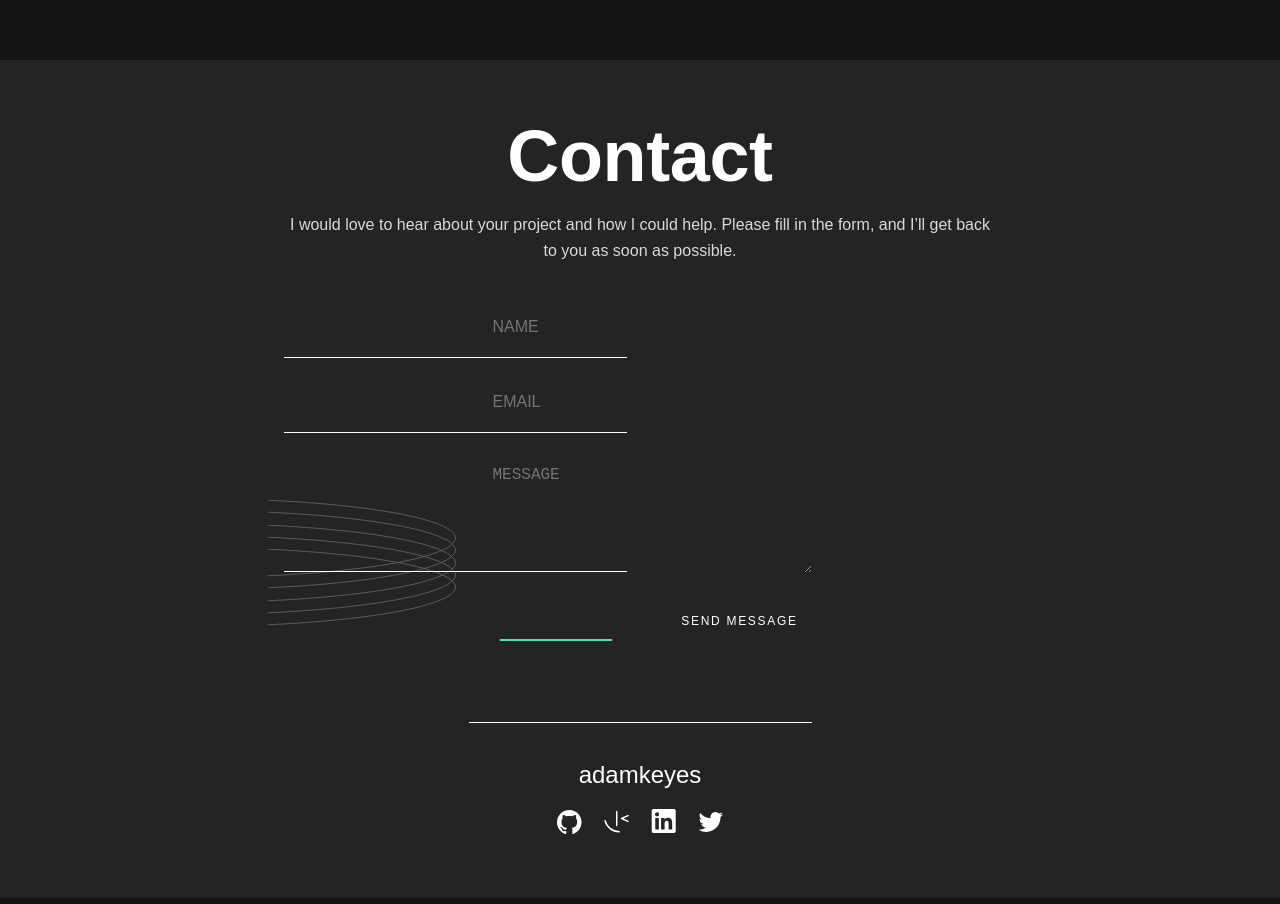
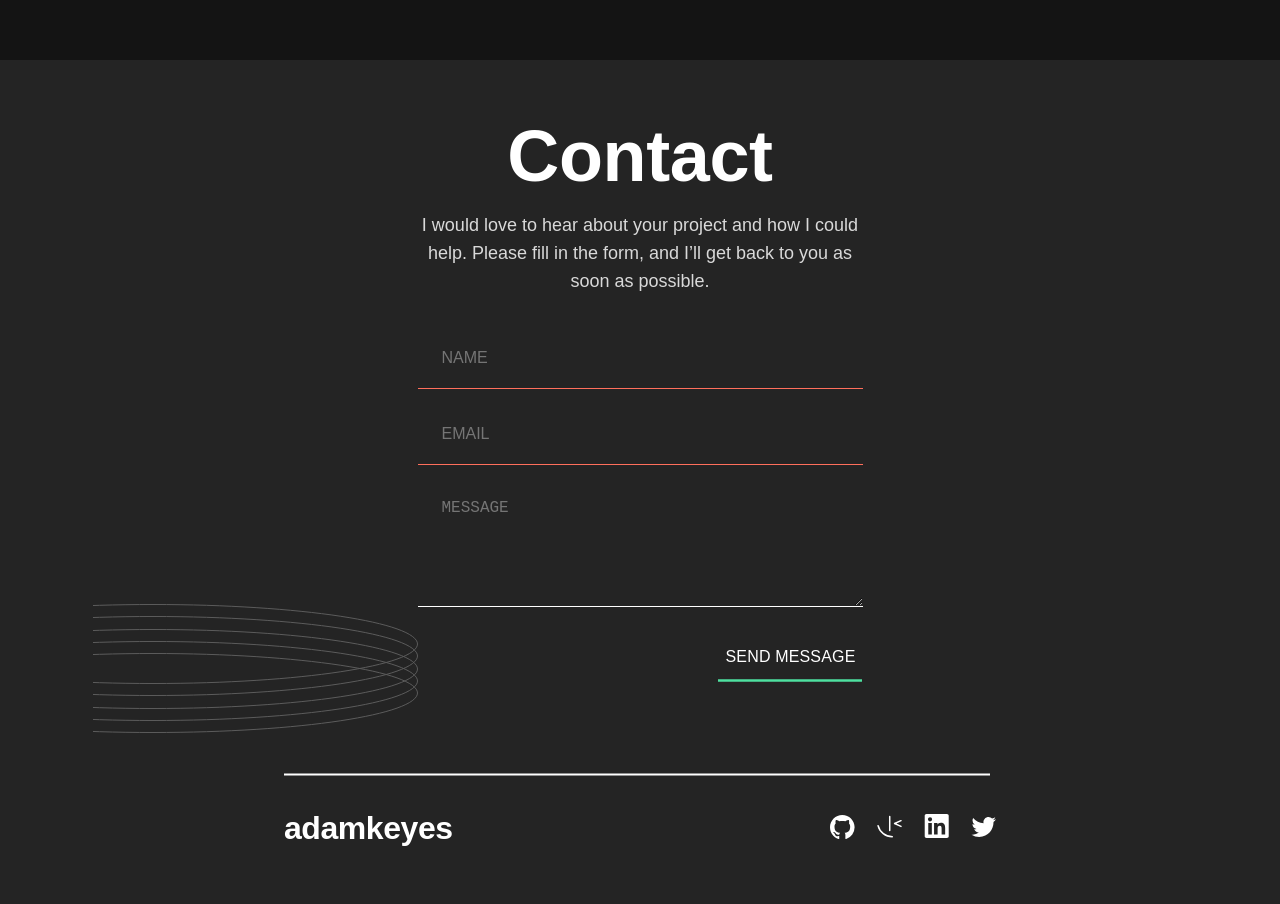
Before and after one commit to AnnaofAmber/single-page-developer-portfolio, a plain HTML site: page index.html in a window 1280 px wide. Shown: the part 2760-3664 px from the top of the page. Drawn offline with Linux system fonts and the light colour scheme.

Commit message:
adaptive for tablet and desktop section 4 and footer

```diff
--- a/css/styles.css
+++ b/css/styles.css
@@ -598,12 +598,6 @@ line-height: 1.55
 }
 
 
-/* .underlink-line-projects{
-  position: absolute;
-  top: 36px;
-  left: 239px;
-} */
-
 .list-projects{
   margin-top: 40px;
 }
@@ -703,8 +697,40 @@ display: flex;
   background-color: var(--color-dark-grey);
 }
 
+@media only screen and (min-width: 768px) {
+  .section-contact{
+    padding-bottom: 104px;
+  }
+}
+@media only screen and (min-width: 1440px) {
+  .section-contact{
+    padding-top: 84px;
+  }
+}
+
+@media only screen and (min-width: 768px) {
+.contact-container{
+  max-width: 445px;
+}
+}
+
+@media only screen and (min-width: 1440px) {
+  .contact-container{
+    max-width: 1110px;
+    display: flex;
+    gap: 220px;
+  }
+  }
+
 .contact-title {
   margin-bottom: 20px;
+}
+
+@media only screen and (min-width: 1440px) {
+  .contact-title {
+    text-align: left;
+    margin-bottom: 36px;
+  }
 }
 
 .contact-text{
@@ -714,12 +740,27 @@ display: flex;
   line-height: 1.62
 }
 
+@media only screen and (min-width: 768px) {
+  .contact-text{
+    font-size: 18px;
+    line-height: 1.55;
+  }
+}
+
+@media only screen and (min-width: 1440px) {
+  .contact-text{
+   width: 445px;
+   text-align: left;
+
+  }
+}
+
 .contact-form {
   position: relative;
 }
 
+
 .contact-input {
-/* background-color: transparent; */
 display: block;
 border: none;
 padding-left: 24px;
@@ -729,10 +770,27 @@ margin-left: auto;
 margin-right: auto;
 width: 317px;
 height: 25px;
+background-color: transparent;
+outline: none;
+border-bottom: 1px solid var(--color-white);
+color: var(--color-white);
+}
 
-background-color: transparent;
+.contact-input:hover{
+  border-bottom: 1px solid var(--color-accent-green);
 }
-.contact-label {
+.contact-input:focus{
+  border-bottom: 1px solid var(--color-accent-green);
+}
+
+.contact-input:invalid{
+  border-bottom: 1px solid var(--color-red);
+}
+
+@media only screen and (min-width: 768px) {
+  .contact-input{
+   width: 419px;
+ }
 }
 
 .contact-input::placeholder{
@@ -746,9 +804,24 @@ background-color: transparent;
   padding-left: 24px;
   padding-bottom: 81px;
   margin-bottom: 32px;
+  background-color: transparent;
+  outline: none;
+  border-bottom: 1px solid var(--color-white);
+  color: var(--color-white);
+}
+.contact-textarea:hover{
+  border-bottom: 1px solid var(--color-accent-green);
+}
+.contact-textarea:focus{
+  border-bottom: 1px solid var(--color-accent-green);
+}
 
-  background-color: transparent;
+@media only screen and (min-width: 768px) {
+   .contact-textarea{
+    width: 419px;
+  }
 }
+
 .contact-textarea::placeholder{
   font-size: 16px;
 }
@@ -758,35 +831,73 @@ position: relative;
 }
 
 
+.contact-btn{
+  position: relative;
+}
+
 .btn-contact-form{
 margin-left: 199px;
 border: none;
 height: 26px;
 width: 142px;
-
-font-size: 12px;
+font-size: 16px;
 font-weight: 400;
 line-height: 1.62;
 color: var(--color-white);
 background-color: transparent;
-letter-spacing: 0.143em;
+letter-spacing: 0.01em;
+cursor: pointer;
+}
+.btn-contact-form:hover{
+  color: var(--color-accent-green);
+}
+.btn-contact-form:focus{
+  color: var(--color-accent-green);
 }
 
-.section-contact-line{
+@media only screen and (min-width: 768px) {
+  .btn-contact-form{
+    margin-left: 301px;
+  }
+}
+
+/* .section-contact-line{
   position: absolute;
   top: 43px;
   left: 0px;
 }
+
+@media only screen and (min-width: 768px) {
+.section-contact-line{
+ width: 445px;
+ height: 2px;
+
+}
+}
+
 .section-contact-line-textarea{
   position: absolute;
   top: 107px;
   left: 0px;
 }
 
+@media only screen and (min-width: 768px) {
+  .section-contact-line-textarea{
+    width: 445px;
+    height: 2px;
+  }
+} */
+
 .underbutton-line-contact{
   position: absolute;
-  top: 325px;
+  top: 36px;
   left: 200px
+}
+
+@media only screen and (min-width: 768px) {
+  .underbutton-line-contact{
+    left: 300px
+  }
 }
 
 .section-contact-oval{
@@ -795,7 +906,20 @@ letter-spacing: 0.143em;
 .oval-contact {
   position: absolute;
   top: -137px;
-  left: -16px;
+  left: -157px;
+}
+
+@media only screen and (min-width: 768px) {
+  .oval-contact {
+    top: -65px;
+    left: -325px;
+  }
+}
+@media only screen and (min-width: 1440px) {
+  .oval-contact {
+    top: 243px;
+    left: -1495px;
+  }
 }
 
 /**
@@ -819,9 +943,26 @@ letter-spacing: 0.143em;
   position: relative;
 }
 
+@media only screen and (min-width: 768px) {
+  .footer-container{
+    flex-direction: row;
+    justify-content: space-between;
+  }
+}
+
 .footer-text{
   margin: 0;
   font-size: 24px;
+}
+
+@media only screen and (min-width: 768px) {
+   .footer-text{
+    font-size: 32px;
+    font-style: normal;
+    font-weight: 700;
+    line-height: 32px;
+    letter-spacing: -0.444px;
+  }
 }
 
 .footer-line{
@@ -829,3 +970,17 @@ letter-spacing: 0.143em;
   top: -39px;
 
 }
+
+@media only screen and (min-width: 768px) {
+  .footer-line{
+  width: 706px;
+  height: 3px;
+  }
+}
+
+@media only screen and (min-width: 1440px) {
+  .footer-line{
+  width: 1110px;
+  height: 4px;
+  }
+}
--- a/index.html
+++ b/index.html
@@ -329,12 +329,13 @@
       </section>
 
       <section class="section-contact" id="contact">
-        <div class="container">
+        <div class="container contact-container">
+          <div>
           <h2 class="section-title contact-title">Contact</h2>
           <p class="contact-text">
             I would love to hear about your project and how I could help. Please
             fill in the form, and I’ll get back to you as soon as possible.
-          </p>
+          </p></div>
           <form class="contact-form">
             <div class="contact-item">
             <label class="contact-lable hidden" for="user-name">NAME</label>
@@ -344,10 +345,10 @@
            name="user-name"
            id="user-name"
            placeholder="NAME"
+           required
+           minlength="3"
            >
-           <svg class="section-contact-line" width="343" height="1">
-            <use href="./assets/images/icons/symbol-defs.svg#icon-mob-between-section"></use>
-          </svg>
+
         </div>
 
           <div class="contact-item">
@@ -357,37 +358,38 @@
            type="email"
            name="user-email"
            id="user-email"
-           placeholder="EMAIL">
-           <svg class="section-contact-line" width="343" height="1">
-            <use href="./assets/images/icons/symbol-defs.svg#icon-mob-between-section"></use>
-          </svg>
+           placeholder="EMAIL"
+           required>
+
+
         </div>
 
           <div class="contact-item">
            <label class="contact-label hidden" for="user-message">MESSAGE</label>
            <textarea class="contact-textarea" name="user-message" id="user-message" placeholder="MESSAGE"></textarea>
-           <svg class="section-contact-line-textarea" width="343" height="1">
-            <use href="./assets/images/icons/symbol-defs.svg#icon-mob-between-section"></use>
-          </svg>
+
           </div>
-
+          <div class="contact-btn">
           <button class="btn-contact-form" type="submig"> SEND MESSAGE</button>
-          <svg class="underbutton-line-contact" width="144" height="2">
+          <svg class="underbutton-line-contact" width="144" height="3">
             <use href="./assets/images/icons/symbol-defs.svg#icon-green-rect"></use>
-          </svg>
+          </svg></div>
 
 
 
           </form>
-          <div class="section-contact-oval"> <svg class="oval-contact" width="188" height="129" viewBox="0 0 188 129" fill="none" xmlns="http://www.w3.org/2000/svg">
-            <g opacity="0.25">
-            <path d="M187.5 40C187.5 42.5213 185.806 45.0875 182.319 47.659C178.846 50.2209 173.692 52.713 167.007 55.0989C153.642 59.8685 134.275 64.1724 110.309 67.7899C62.3846 75.0237 -3.83923 79.5 -77 79.5C-150.161 79.5 -216.385 75.0237 -264.309 67.7899C-288.275 64.1724 -307.642 59.8685 -321.007 55.0989C-327.692 52.713 -332.846 50.2209 -336.319 47.659C-339.806 45.0875 -341.5 42.5213 -341.5 40C-341.5 37.4787 -339.806 34.9125 -336.319 32.341C-332.846 29.7791 -327.692 27.287 -321.007 24.9011C-307.642 20.1315 -288.275 15.8276 -264.309 12.2101C-216.385 4.97631 -150.161 0.5 -77 0.5C-3.83923 0.5 62.3846 4.97631 110.309 12.2101C134.275 15.8276 153.642 20.1315 167.007 24.9011C173.692 27.287 178.846 29.7791 182.319 32.341C185.806 34.9125 187.5 37.4787 187.5 40Z" stroke="white"/>
-            <path d="M187.5 52C187.5 54.5213 185.806 57.0875 182.319 59.659C178.846 62.2209 173.692 64.713 167.007 67.0989C153.642 71.8685 134.275 76.1724 110.309 79.7899C62.3846 87.0237 -3.83923 91.5 -77 91.5C-150.161 91.5 -216.385 87.0237 -264.309 79.7899C-288.275 76.1724 -307.642 71.8685 -321.007 67.0989C-327.692 64.713 -332.846 62.2209 -336.319 59.659C-339.806 57.0875 -341.5 54.5213 -341.5 52C-341.5 49.4787 -339.806 46.9125 -336.319 44.341C-332.846 41.7791 -327.692 39.287 -321.007 36.9011C-307.642 32.1315 -288.275 27.8276 -264.309 24.2101C-216.385 16.9763 -150.161 12.5 -77 12.5C-3.83923 12.5 62.3846 16.9763 110.309 24.2101C134.275 27.8276 153.642 32.1315 167.007 36.9011C173.692 39.287 178.846 41.7791 182.319 44.341C185.806 46.9125 187.5 49.4787 187.5 52Z" stroke="white"/>
-            <path d="M187.5 65C187.5 67.5213 185.806 70.0875 182.319 72.659C178.846 75.2209 173.692 77.713 167.007 80.0989C153.642 84.8685 134.275 89.1724 110.309 92.7899C62.3846 100.024 -3.83923 104.5 -77 104.5C-150.161 104.5 -216.385 100.024 -264.309 92.7899C-288.275 89.1724 -307.642 84.8685 -321.007 80.0989C-327.692 77.713 -332.846 75.2209 -336.319 72.659C-339.806 70.0875 -341.5 67.5213 -341.5 65C-341.5 62.4787 -339.806 59.9125 -336.319 57.341C-332.846 54.7791 -327.692 52.287 -321.007 49.9011C-307.642 45.1315 -288.275 40.8276 -264.309 37.2101C-216.385 29.9763 -150.161 25.5 -77 25.5C-3.83923 25.5 62.3846 29.9763 110.309 37.2101C134.275 40.8276 153.642 45.1315 167.007 49.9011C173.692 52.287 178.846 54.7791 182.319 57.341C185.806 59.9125 187.5 62.4787 187.5 65Z" stroke="white"/>
-            <path d="M187.5 77C187.5 79.5213 185.806 82.0875 182.319 84.659C178.846 87.2209 173.692 89.713 167.007 92.0989C153.642 96.8685 134.275 101.172 110.309 104.79C62.3846 112.024 -3.83923 116.5 -77 116.5C-150.161 116.5 -216.385 112.024 -264.309 104.79C-288.275 101.172 -307.642 96.8685 -321.007 92.0989C-327.692 89.713 -332.846 87.2209 -336.319 84.659C-339.806 82.0875 -341.5 79.5213 -341.5 77C-341.5 74.4787 -339.806 71.9125 -336.319 69.341C-332.846 66.7791 -327.692 64.287 -321.007 61.9011C-307.642 57.1315 -288.275 52.8276 -264.309 49.2101C-216.385 41.9763 -150.161 37.5 -77 37.5C-3.83923 37.5 62.3846 41.9763 110.309 49.2101C134.275 52.8276 153.642 57.1315 167.007 61.9011C173.692 64.287 178.846 66.7791 182.319 69.341C185.806 71.9125 187.5 74.4787 187.5 77Z" stroke="white"/>
-            <path d="M187.5 89C187.5 91.5213 185.806 94.0875 182.319 96.659C178.846 99.2209 173.692 101.713 167.007 104.099C153.642 108.868 134.275 113.172 110.309 116.79C62.3846 124.024 -3.83923 128.5 -77 128.5C-150.161 128.5 -216.385 124.024 -264.309 116.79C-288.275 113.172 -307.642 108.868 -321.007 104.099C-327.692 101.713 -332.846 99.2209 -336.319 96.659C-339.806 94.0875 -341.5 91.5213 -341.5 89C-341.5 86.4787 -339.806 83.9125 -336.319 81.341C-332.846 78.7791 -327.692 76.287 -321.007 73.9011C-307.642 69.1315 -288.275 64.8276 -264.309 61.2101C-216.385 53.9763 -150.161 49.5 -77 49.5C-3.83923 49.5 62.3846 53.9763 110.309 61.2101C134.275 64.8276 153.642 69.1315 167.007 73.9011C173.692 76.287 178.846 78.7791 182.319 81.341C185.806 83.9125 187.5 86.4787 187.5 89Z" stroke="white"/>
-            </g>
-            </svg></div>
+          <div class="section-contact-oval">
+            <svg class="oval-contact" width="325" height="129" viewBox="0 0 325 129" fill="none" xmlns="http://www.w3.org/2000/svg">
+              <g opacity="0.25">
+              <path d="M324.5 40C324.5 42.5213 322.806 45.0875 319.319 47.659C315.846 50.2209 310.692 52.713 304.007 55.0989C290.642 59.8685 271.275 64.1724 247.309 67.7899C199.385 75.0237 133.161 79.5 60 79.5C-13.1608 79.5 -79.3846 75.0237 -127.309 67.7899C-151.275 64.1724 -170.642 59.8685 -184.007 55.0989C-190.692 52.713 -195.846 50.2209 -199.319 47.659C-202.806 45.0875 -204.5 42.5213 -204.5 40C-204.5 37.4787 -202.806 34.9125 -199.319 32.341C-195.846 29.7791 -190.692 27.287 -184.007 24.9011C-170.642 20.1315 -151.275 15.8276 -127.309 12.2101C-79.3846 4.97631 -13.1608 0.5 60 0.5C133.161 0.5 199.385 4.97631 247.309 12.2101C271.275 15.8276 290.642 20.1315 304.007 24.9011C310.692 27.287 315.846 29.7791 319.319 32.341C322.806 34.9125 324.5 37.4787 324.5 40Z" stroke="white"/>
+              <path d="M324.5 52C324.5 54.5213 322.806 57.0875 319.319 59.659C315.846 62.2209 310.692 64.713 304.007 67.0989C290.642 71.8685 271.275 76.1724 247.309 79.7899C199.385 87.0237 133.161 91.5 60 91.5C-13.1608 91.5 -79.3846 87.0237 -127.309 79.7899C-151.275 76.1724 -170.642 71.8685 -184.007 67.0989C-190.692 64.713 -195.846 62.2209 -199.319 59.659C-202.806 57.0875 -204.5 54.5213 -204.5 52C-204.5 49.4787 -202.806 46.9125 -199.319 44.341C-195.846 41.7791 -190.692 39.287 -184.007 36.9011C-170.642 32.1315 -151.275 27.8276 -127.309 24.2101C-79.3846 16.9763 -13.1608 12.5 60 12.5C133.161 12.5 199.385 16.9763 247.309 24.2101C271.275 27.8276 290.642 32.1315 304.007 36.9011C310.692 39.287 315.846 41.7791 319.319 44.341C322.806 46.9125 324.5 49.4787 324.5 52Z" stroke="white"/>
+              <path d="M324.5 65C324.5 67.5213 322.806 70.0875 319.319 72.659C315.846 75.2209 310.692 77.713 304.007 80.0989C290.642 84.8685 271.275 89.1724 247.309 92.7899C199.385 100.024 133.161 104.5 60 104.5C-13.1608 104.5 -79.3846 100.024 -127.309 92.7899C-151.275 89.1724 -170.642 84.8685 -184.007 80.0989C-190.692 77.713 -195.846 75.2209 -199.319 72.659C-202.806 70.0875 -204.5 67.5213 -204.5 65C-204.5 62.4787 -202.806 59.9125 -199.319 57.341C-195.846 54.7791 -190.692 52.287 -184.007 49.9011C-170.642 45.1315 -151.275 40.8276 -127.309 37.2101C-79.3846 29.9763 -13.1608 25.5 60 25.5C133.161 25.5 199.385 29.9763 247.309 37.2101C271.275 40.8276 290.642 45.1315 304.007 49.9011C310.692 52.287 315.846 54.7791 319.319 57.341C322.806 59.9125 324.5 62.4787 324.5 65Z" stroke="white"/>
+              <path d="M324.5 77C324.5 79.5213 322.806 82.0875 319.319 84.659C315.846 87.2209 310.692 89.713 304.007 92.0989C290.642 96.8685 271.275 101.172 247.309 104.79C199.385 112.024 133.161 116.5 60 116.5C-13.1608 116.5 -79.3846 112.024 -127.309 104.79C-151.275 101.172 -170.642 96.8685 -184.007 92.0989C-190.692 89.713 -195.846 87.2209 -199.319 84.659C-202.806 82.0875 -204.5 79.5213 -204.5 77C-204.5 74.4787 -202.806 71.9125 -199.319 69.341C-195.846 66.7791 -190.692 64.287 -184.007 61.9011C-170.642 57.1315 -151.275 52.8276 -127.309 49.2101C-79.3846 41.9763 -13.1608 37.5 60 37.5C133.161 37.5 199.385 41.9763 247.309 49.2101C271.275 52.8276 290.642 57.1315 304.007 61.9011C310.692 64.287 315.846 66.7791 319.319 69.341C322.806 71.9125 324.5 74.4787 324.5 77Z" stroke="white"/>
+              <path d="M324.5 89C324.5 91.5213 322.806 94.0875 319.319 96.659C315.846 99.2209 310.692 101.713 304.007 104.099C290.642 108.868 271.275 113.172 247.309 116.79C199.385 124.024 133.161 128.5 60 128.5C-13.1608 128.5 -79.3846 124.024 -127.309 116.79C-151.275 113.172 -170.642 108.868 -184.007 104.099C-190.692 101.713 -195.846 99.2209 -199.319 96.659C-202.806 94.0875 -204.5 91.5213 -204.5 89C-204.5 86.4787 -202.806 83.9125 -199.319 81.341C-195.846 78.7791 -190.692 76.287 -184.007 73.9011C-170.642 69.1315 -151.275 64.8276 -127.309 61.2101C-79.3846 53.9763 -13.1608 49.5 60 49.5C133.161 49.5 199.385 53.9763 247.309 61.2101C271.275 64.8276 290.642 69.1315 304.007 73.9011C310.692 76.287 315.846 78.7791 319.319 81.341C322.806 83.9125 324.5 86.4787 324.5 89Z" stroke="white"/>
+              </g>
+              </svg>
+
+          </div>
         </div>
       </section>
     </main>
```
